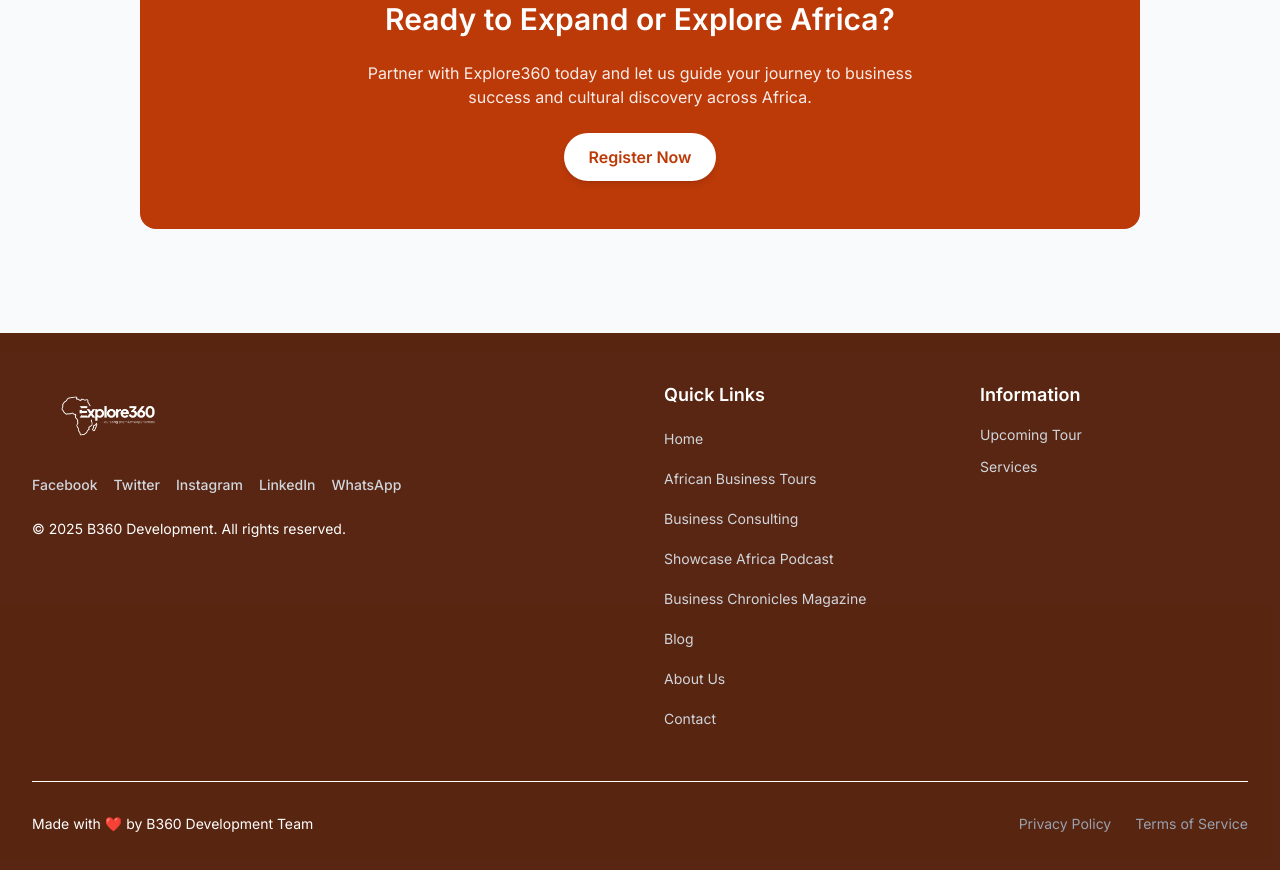
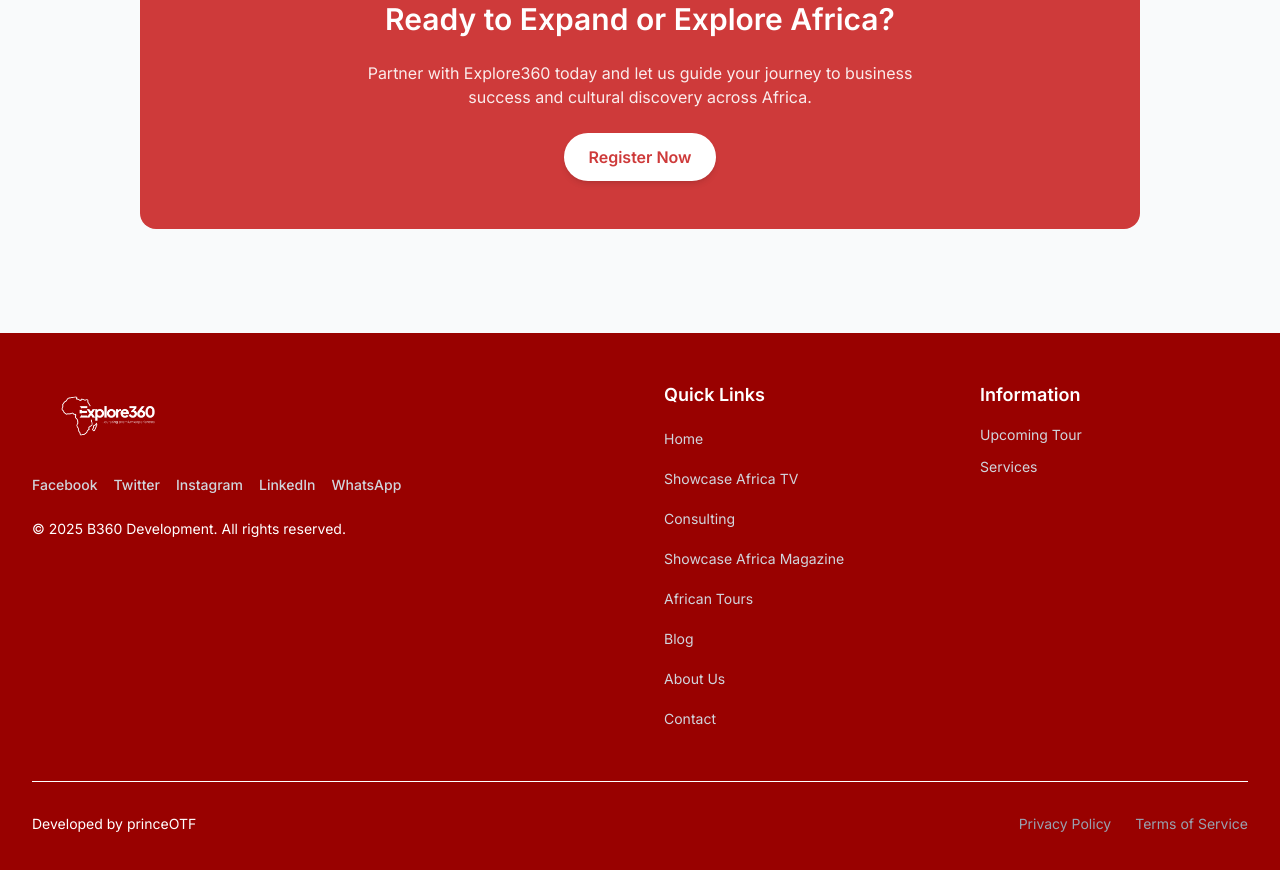
Before and after one commit to tadeniji06/explore-next, a Next.js app: page /contact in a window 1280 px wide. Shown: the part 920-1790 px from the top of the page. Built offline with nearby package versions, Linux system fonts and the light colour scheme.

Commit message:
update to color and footer

```diff
--- a/app/globals.css
+++ b/app/globals.css
@@ -2,8 +2,8 @@
 @import "tailwindcss";
 
 @theme {
-	--color-primary-brown: #4e1803f0;
-	--color-light-brown: #bc3908;
+	--color-primary-brown: #990100;
+	--color-light-brown: #ce3a3a;
 }
 
 body {
--- a/layouts/Footer.tsx
+++ b/layouts/Footer.tsx
@@ -103,7 +103,15 @@
 				<div className='border-t border-white mt-12 pt-8'>
 					<div className='flex flex-col sm:flex-row justify-between items-center gap-4'>
 						<div className='text-white text-sm'>
-							<p>Made with ❤️ by B360 Development Team</p>
+							<p>
+								Developed by{" "}
+								<Link
+									target='_blank'
+									href='https://olutunmise.vercel.app'
+								>
+									princeOTF
+								</Link>
+							</p>
 						</div>
 						<div className='flex gap-6 text-sm'>
 							<Link
--- a/utils/data.ts
+++ b/utils/data.ts
@@ -3,23 +3,23 @@
 		name: "Home",
 		link: "/",
 	},
-
 	{
-		name: "African Business Tours",
-		link: "/tour",
+		name: "Showcase Africa TV",
+		link: "/soon",
 	},
 
 	{
-		name: "Business Consulting",
+		name: "Consulting",
 		link: "/services",
 	},
+
 	{
-		name: "Showcase Africa Podcast",
+		name: "Showcase Africa Magazine",
 		link: "/soon",
 	},
 	{
-		name: "Business Chronicles Magazine",
-		link: "/soon",
+		name: "African Tours",
+		link: "/tour",
 	},
 	{
 		name: "Blog",
```
